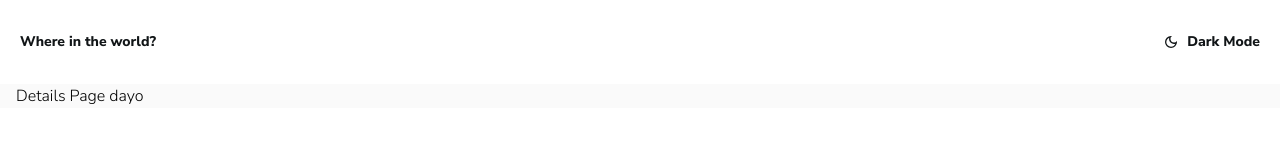
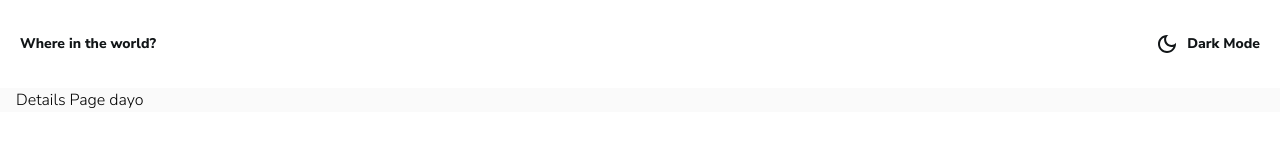
Before and after one commit to philliplam8/Countries-API-app-challenge, a Next.js app in the folder my-app/: page /details in a window 1280 px wide. Shown: the top 160 px of the page. Built offline with nearby package versions, Linux system fonts and the light colour scheme.

Commit message:
fix: replaced react-icons with MUI react icons

```diff
--- a/my-app/components/Input.tsx
+++ b/my-app/components/Input.tsx
@@ -1,6 +1,6 @@
 import { useContext } from "react";
 import { DarkModeContext } from "../DarkModeContext";
-import { HiOutlineSearch } from "react-icons/Hi";
+import SearchIcon from "@mui/icons-material/Search";
 
 export default function Input() {
   const [darkMode, setDarkMode] = useContext(DarkModeContext);
@@ -11,7 +11,7 @@ export default function Input() {
         darkMode ? "text-white bg-dark-blue" : "text-very-dark-blue-lm bg-white"
       }`}
     >
-      <HiOutlineSearch className="text-gray-400" />
+      <SearchIcon className="text-gray-400" />
       <input
         type="text"
         id="search"
--- a/my-app/components/Nav.tsx
+++ b/my-app/components/Nav.tsx
@@ -1,7 +1,8 @@
 import { useContext } from "react";
 import { DarkModeContext } from "../DarkModeContext";
 import Link from "next/link";
-import { MdDarkMode, MdOutlineDarkMode } from "react-icons/md";
+import DarkModeOutlinedIcon from "@mui/icons-material/DarkModeOutlined";
+import DarkModeIcon from "@mui/icons-material/DarkMode";
 
 export default function Nav() {
   const [darkMode, setDarkMode] = useContext(DarkModeContext);
@@ -24,7 +25,7 @@ export default function Nav() {
           onClick={darkModeHandler}
           className="w-full flex flex-row items-center align gap-2"
         >
-          {darkMode ? <MdDarkMode /> : <MdOutlineDarkMode />}
+          {darkMode ? <DarkModeIcon /> : <DarkModeOutlinedIcon />}
           <span className="font-bold text-sm">Dark Mode</span>
         </button>
       </ul>
```
Also changed, not shown: my-app/package.json (+4 -3 lines), 2 other files (tests, documents, lock files or other folders).
